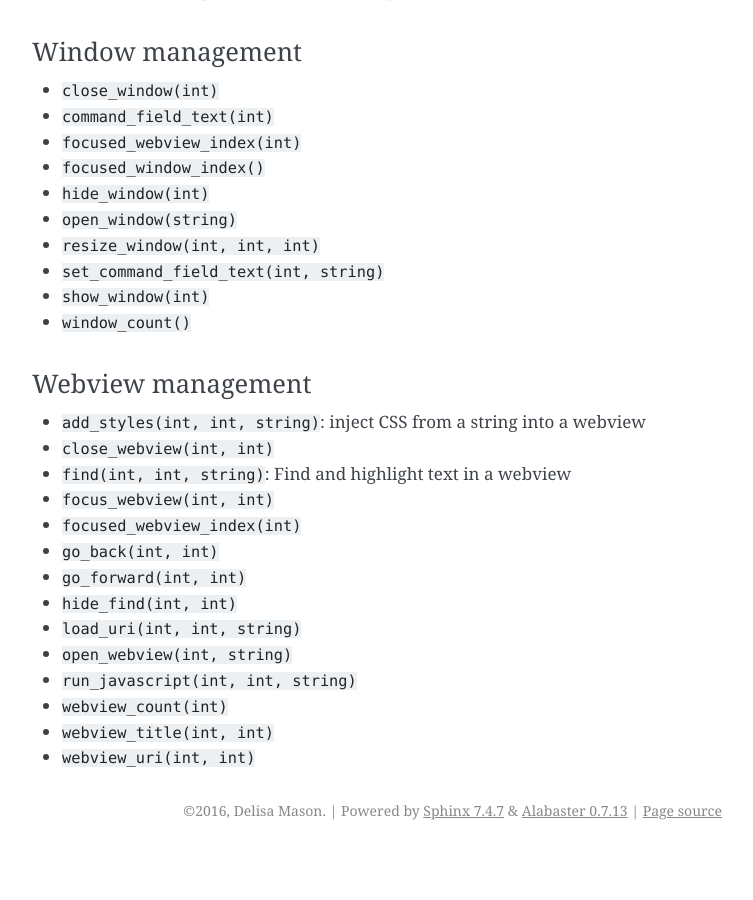
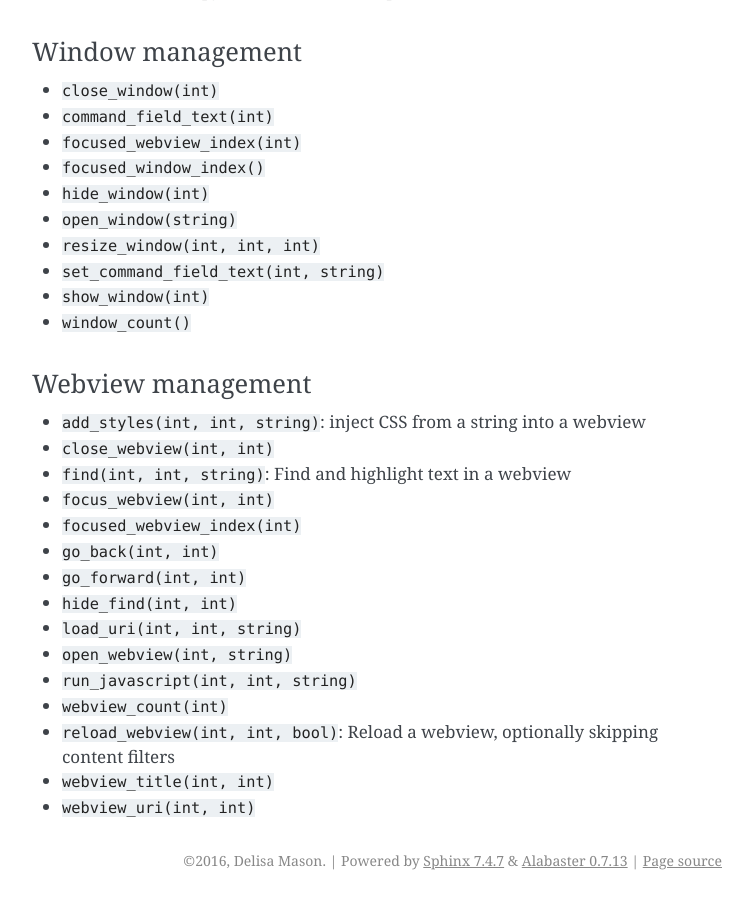
Before and after one commit to kattrali/webkitten, a Sphinx documentation site: the page built from docs/scripting.md, in a window 1280 px wide and 900 px high, scrolled down 2685 px. Shown: the whole window, without its empty margins (388-1141 px from the left). Built offline with Sphinx 7.4.7, drawn with Linux system fonts in a browser that asks for light colours; pages that are not in the unit, such as notebooks, are missing from menus; before the commit the page ends 3535 px from its top, so only the background shows below that.

Commit message:
[scripting] Add reload docs

```diff
--- a/docs/scripting.md
+++ b/docs/scripting.md
@@ -147,5 +147,7 @@ following global methods are provided for use within hooks.
 * `open_webview(int, string)`
 * `run_javascript(int, int, string)`
 * `webview_count(int)`
+* `reload_webview(int, int, bool)`: Reload a webview, optionally skipping
+  content filters
 * `webview_title(int, int)`
 * `webview_uri(int, int)`
```
